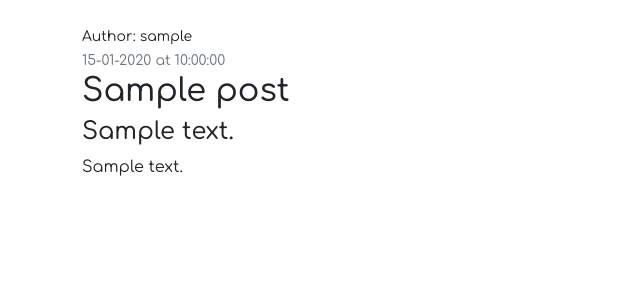
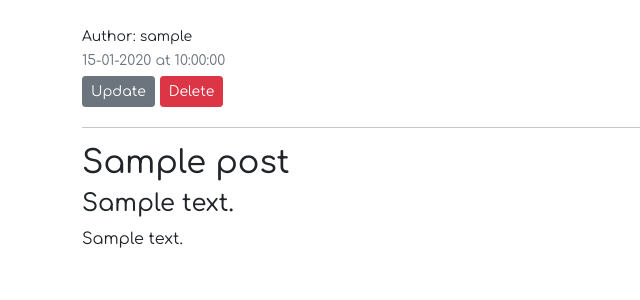
Before and after one commit to Wakarende/Blog, a Flask app: page /posts/1 in a window 1280 px wide. Shown: the part 233-533 px from the top of the page, without its empty margins (0-640 px from the left). Run offline with Flask 2, Linux system fonts and the light colour scheme; a user stored in the database is signed in; tables that the repository leaves empty hold one stand-in row (values such as "Sample post"); some libraries are stand-ins or nearby versions.

Commit message:
created delete post view function

```diff
--- a/app/main/views.py
+++ b/app/main/views.py
@@ -98,3 +98,14 @@ def update_posts(post_id):
     form.short_description.data=post.short_description
     form.post_content.data = post.post_content
   return render_template('create_post.html', title='Update Post', form =form, legend='Update Post')
+
+@main.route('/posts/<int:post_id>/delete', methods=['GET','POST'])
+@login_required
+def delete_posts(post_id):
+  post=Post.query.get_or_404(post_id)
+  if post.user != current_user:
+    abort(403)
+  db.session.delete(post)
+  db.session.commit()
+  flash('Your Post Has Been Deleted')
+  return redirect(url_for('main.index'))
--- a/app/templates/post.html
+++ b/app/templates/post.html
@@ -10,11 +10,16 @@
       <div class="article-metadata">
         <small class="mr-2">Author: {{post.user.username}}</small><br>
         <small class="text-muted">{{post.posted.strftime('%d-%m-%Y at %H:%M:%S')}}</small>
+        {% if post.user == current_user %}
+        <div>
+          <a href="{{url_for('main.update_posts', post_id=post.id)}}" class="btn btn-secondary btn-sm mt-1 mb-1">Update</a>
+          <a href="{{url_for('main.delete_posts', post_id=post.id)}}" class="btn btn-danger btn-sm mt-1 mb-1">Delete</a>
+        </div><hr>
+        {% endif %}
       </div>
       <h2 class="article-title">{{ post.title }}</h2>
       <h4 class="article-content">{{ post.short_description }}</h4>
       <p>{{post.post_content}}</p>
     </div>
   </article>
-</div>
 {% endblock %}
```
